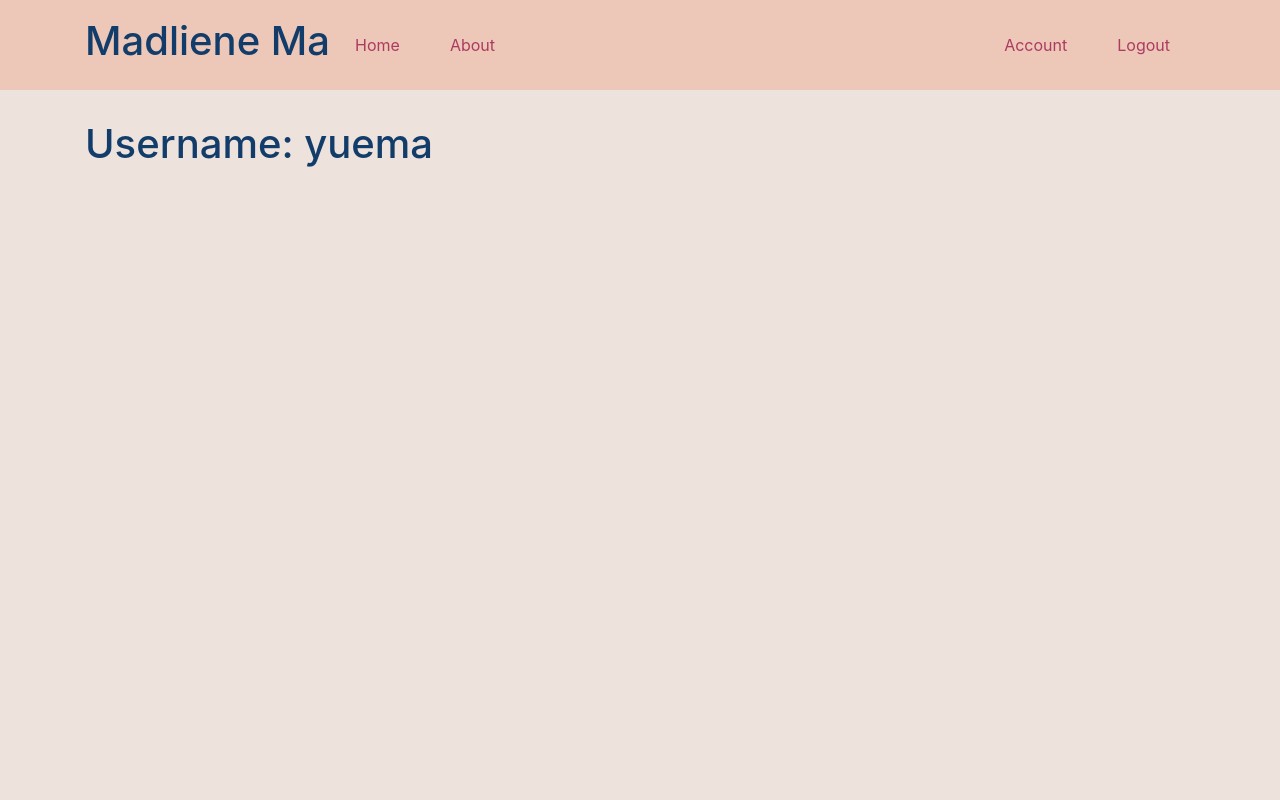
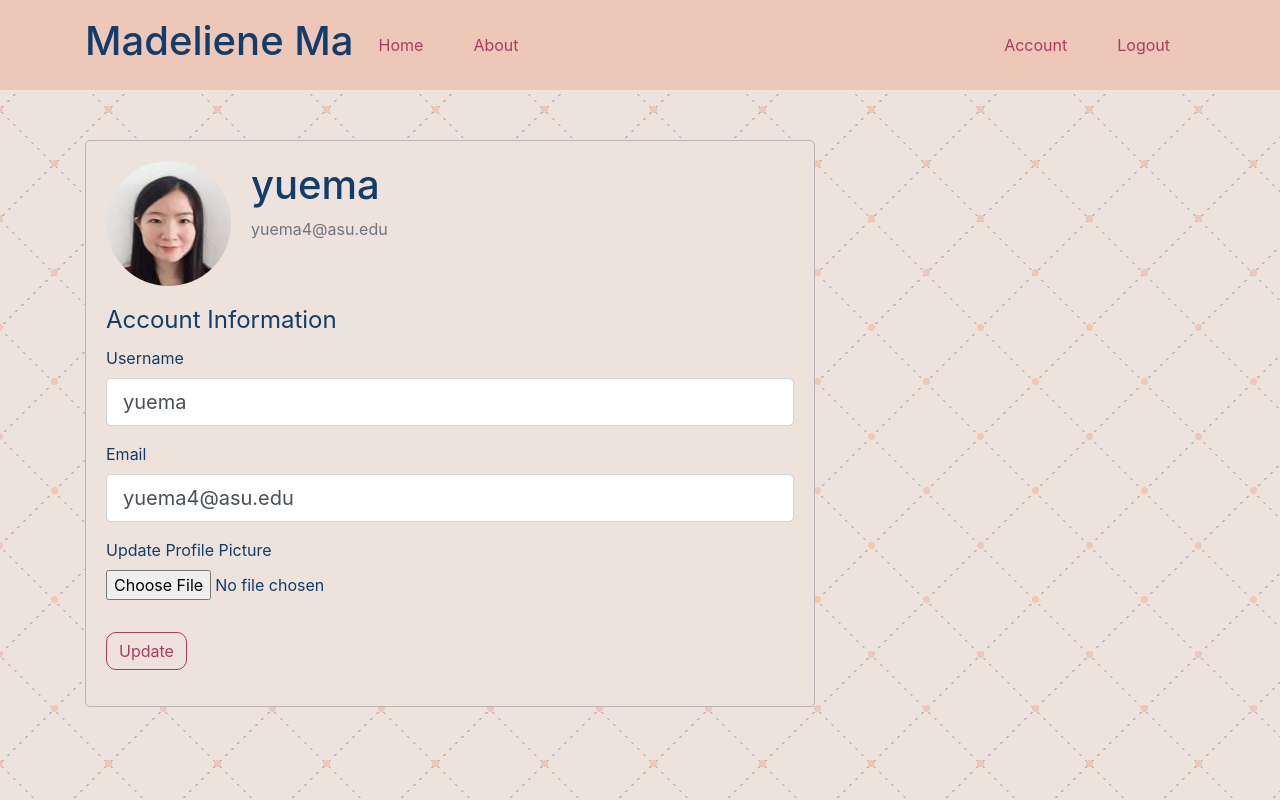
Before and after one commit to madeleinema-cee/jewel-of-china, a Flask app: page /account in a window 1280 px wide. Run offline with Flask 2, Linux system fonts and the light colour scheme; a user stored in the database is signed in; some libraries are stand-ins or nearby versions.

Commit message:
Added user information update and profile image update

```diff
--- a/flaskwebsite/forms.py
+++ b/flaskwebsite/forms.py
@@ -1,4 +1,5 @@
 from flask_wtf import FlaskForm
+from flask_wtf.file import FileField, FileAllowed
 from wtforms import StringField, PasswordField, SubmitField, BooleanField
 from wtforms.validators import data_required, length, email, equal_to, ValidationError
 from flaskwebsite.models import User
@@ -33,3 +34,23 @@ class LoginForm(FlaskForm):
                              validators=[data_required()])
     remember = BooleanField('Remember Me')
     submit = SubmitField('Login')
+
+
+class UpdateAccountForm(FlaskForm):
+    username = StringField("Username",
+                           validators=[data_required(), length(min=2, max=20)])
+    email = StringField('Email',
+                        validators=[email(), data_required()])
+    picture = FileField('Update Profile Picture',
+                        validators=[FileAllowed(['jpg', 'png'])])
+    submit = SubmitField('Update')
+
+    def validate_username(self, username):
+        user = User.query.filter_by(username=username.data).first()
+        if user:
+            raise ValidationError('That username already exists. Please use another one.')
+
+    def validate_email(self, email):
+        user = User.query.filter_by(email=email.data).first()
+        if user:
+            raise ValidationError('That email already exists. Please use another one.')
--- a/flaskwebsite/routes.py
+++ b/flaskwebsite/routes.py
@@ -1,7 +1,10 @@
+import secrets
+import os
+from PIL import Image
 from flask import render_template, redirect, url_for, flash, request
 from flaskwebsite import app, db, bcrypt
 from flaskwebsite.models import User
-from flaskwebsite.forms import RegistrationForm, LoginForm
+from flaskwebsite.forms import RegistrationForm, LoginForm, UpdateAccountForm
 from flask_login import login_user, current_user, logout_user, login_required
 
 
@@ -54,7 +57,35 @@ def logout():
     return redirect(url_for('home'))
 
 
-@app.route('/account')
+def save_picture(form_picture):
+    random_hex = secrets.token_hex(8)
+    _, f_ext = os.path.splitext(form_picture.filename)
+    picture_fn = random_hex + f_ext
+    picture_path = os.path.join(app.root_path, 'static/profile_pics', picture_fn)
+
+    output_size = (125, 125)
+    i = Image.open(form_picture)
+    i.thumbnail(output_size)
+    i.save(picture_path)
+
+    return picture_fn
+
+
+@app.route('/account', methods=['GET', 'POST'])
 @login_required
 def account():
-    return render_template('account.html', title='account')
+    form = UpdateAccountForm()
+    if form.validate_on_submit():
+        if form.picture.data:
+            picture_file = save_picture(form.picture.data)
+            current_user.image_file = picture_file
+        current_user.username = form.username.data
+        current_user.email = form.email.data
+        db.session.commit()
+        flash('Your account is updated', 'success')
+        return redirect(url_for('account'))
+    elif request.method == 'GET':
+        form.username.data = current_user.username
+        form.email.data = current_user.email
+    image_file = url_for('static', filename='profile_pics/' + current_user.image_file)
+    return render_template('account.html', title='account', image_file=image_file, form=form)
--- a/flaskwebsite/static/main.css
+++ b/flaskwebsite/static/main.css
@@ -1,8 +1,17 @@
 body {
-    background: #EEE2DC;
+    background:
+    radial-gradient(#EDC7B7 3px, transparent 4px),
+    radial-gradient(#EDC7B7 3px, transparent 4px),
+    linear-gradient(#EEE2DC 4px, transparent 0),
+    linear-gradient(45deg, transparent 74px, transparent 75px, #BAB2B5 75px, #BAB2B5 76px, transparent 77px, transparent 109px),
+    linear-gradient(-45deg, transparent 75px, transparent 76px, #BAB2B5 76px, #BAB2B5 77px, transparent 78px, transparent 109px),
+    #EEE2DC;
+    background-size: 109px 109px, 109px 109px,100% 6px, 109px 109px, 109px 109px;
+    background-position: 54px 55px, 0px 0px, 0px 0px, 0px 0px, 0px 0px;
     color: #123C69;
     margin: 50px;
     padding-top: 70px;
+
 }
 h1 {
     color: #123C69;
@@ -46,8 +55,21 @@ h1 {
 }
 
 .form-section{
-    background-color: #EEE2DC;
-    padding: 10px 20px;
-    border: #AC3B61 dot-dash 3px;
+    background-color: #eee2dc;
+    border: #BAB2B5 solid 1px;
     border-radius: 5px;
+    margin-bottom: 20px;
+    margin-top: 20px;
+    padding: 20px;
 }
+
+.account-img {
+  height: 125px;
+  width: 125px;
+  margin-right: 20px;
+  margin-bottom: 16px;
+}
+
+.account-heading {
+  font-size: 2.5rem;
+}
--- a/flaskwebsite/templates/account.html
+++ b/flaskwebsite/templates/account.html
@@ -1,4 +1,56 @@
 {% extends "layout.html" %}
 {% block content %}
-    <h1>Username: {{current_user.username}}</h1>
+<div class="form-section">
+    <div class="media">
+        <img class="rounded-circle account-img" src="{{ image_file }}">
+        <div class="media-body">
+            <h2 class="account-heading">{{ current_user.username }}</h2>
+            <p class="text-secondary">{{ current_user.email }}</p>
+        </div>
+    </div>
+    <form method="post", action="" enctype="multipart/form-data">
+    {{form.hidden_tag()}}
+        <fieldset class="form-group">
+            <legend class="border-bottom-mb-2">Account Information</legend>
+            <div class="form-group">
+                {{form.username.label(class="form-control-label")}}
+                {% if form.username.errors %}
+                    {{form.username(class="form-control form-control-lg is-invalid")}}
+                    <div class="invalid-feedback">
+                        {% for error in form.username.errors %}
+                            <span>{{ error }}</span>
+                        {% endfor %}
+                    </div>
+                {% else %}
+                    {{form.username(class="form-control form-control-lg")}}
+                {% endif %}
+            </div>
+            <div class="form-group">
+                {{form.email.label(class="form-control-label")}}
+                {% if form.email.errors %}
+                    {{form.email(class="form-control form-control-lg is-invalid")}}
+                    <div class="invalid-feedback">
+                        {% for error in form.email.errors %}
+                            <span>{{ error }}</span>
+                        {% endfor %}
+                    </div>
+                {% else %}
+                    {{form.email(class="form-control form-control-lg")}}
+                {% endif %}
+            </div>
+            <div class="form-group">
+                {{ form.picture.label() }}
+                {{form.picture(class="form-control-file")}}
+                {% if form.picture.errors %}
+                    {% for error in form.picture.errors %}
+                        <span>{{ error }}</span>
+                    {% endfor %}
+                {% endif %}
+            </div>
+            </fieldset>
+            <div class="form-group">
+                {{form.submit(class="btn btn-section")}}
+            </div>
+        </form>
+</div>
 {% endblock %}
--- a/flaskwebsite/templates/layout.html
+++ b/flaskwebsite/templates/layout.html
@@ -20,7 +20,7 @@
   <header class="site-header">
     <nav class="navbar navbar-expand-md navbar-dark bg-color1 fixed-top">
       <div class="container">
-        <h1 class="page-header" href="/">Madliene Ma</h1>
+        <h1 class="page-header" href="/">Madeliene Ma</h1>
         <button class="navbar-toggler" type="button" data-toggle="collapse" data-target="#navbarToggle" aria-controls="navbarToggle" aria-expanded="false" aria-label="Toggle navigation">
             <span class="navbar-toggler-icon"></span>
         </button>
@@ -44,7 +44,7 @@
 </header>
     <main role="main" class="container">
       <div class="row">
-        <div class="col-md-6">
+        <div class="col-md-8">
             {% with messages = get_flashed_messages(with_categories=true)%}
                 {% if messages %}
                     {% for category, message in messages %}
```
Also changed, not shown: flaskwebsite/site.db, flaskwebsite/static/profile_pics/8225821a5f635855.jpg (added), flaskwebsite/static/profile_pics/default.jpg (added).
